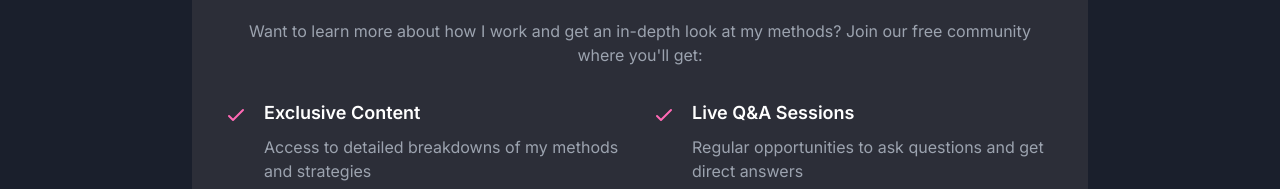
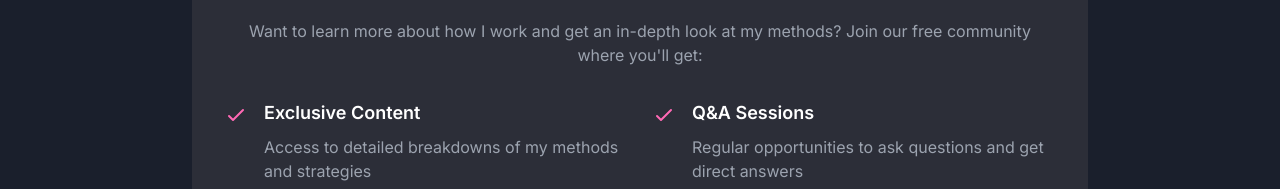
Before and after one commit to JohannesBorge/saasroyal, a Next.js app: page / in a window 1280 px wide. Shown: the part 6001-6190 px from the top of the page. Built offline with nearby package versions, Linux system fonts and the light colour scheme.

Commit message:
Update Community section with Whop.com link

```diff
--- a/src/app/page.tsx
+++ b/src/app/page.tsx
@@ -354,7 +354,7 @@
                   </svg>
                 </div>
                 <div>
-                  <h3 className="text-lg font-semibold mb-2">Live Q&A Sessions</h3>
+                  <h3 className="text-lg font-semibold mb-2">Q&A Sessions</h3>
                   <p className="text-gray-400">Regular opportunities to ask questions and get direct answers</p>
                 </div>
               </div>
```
